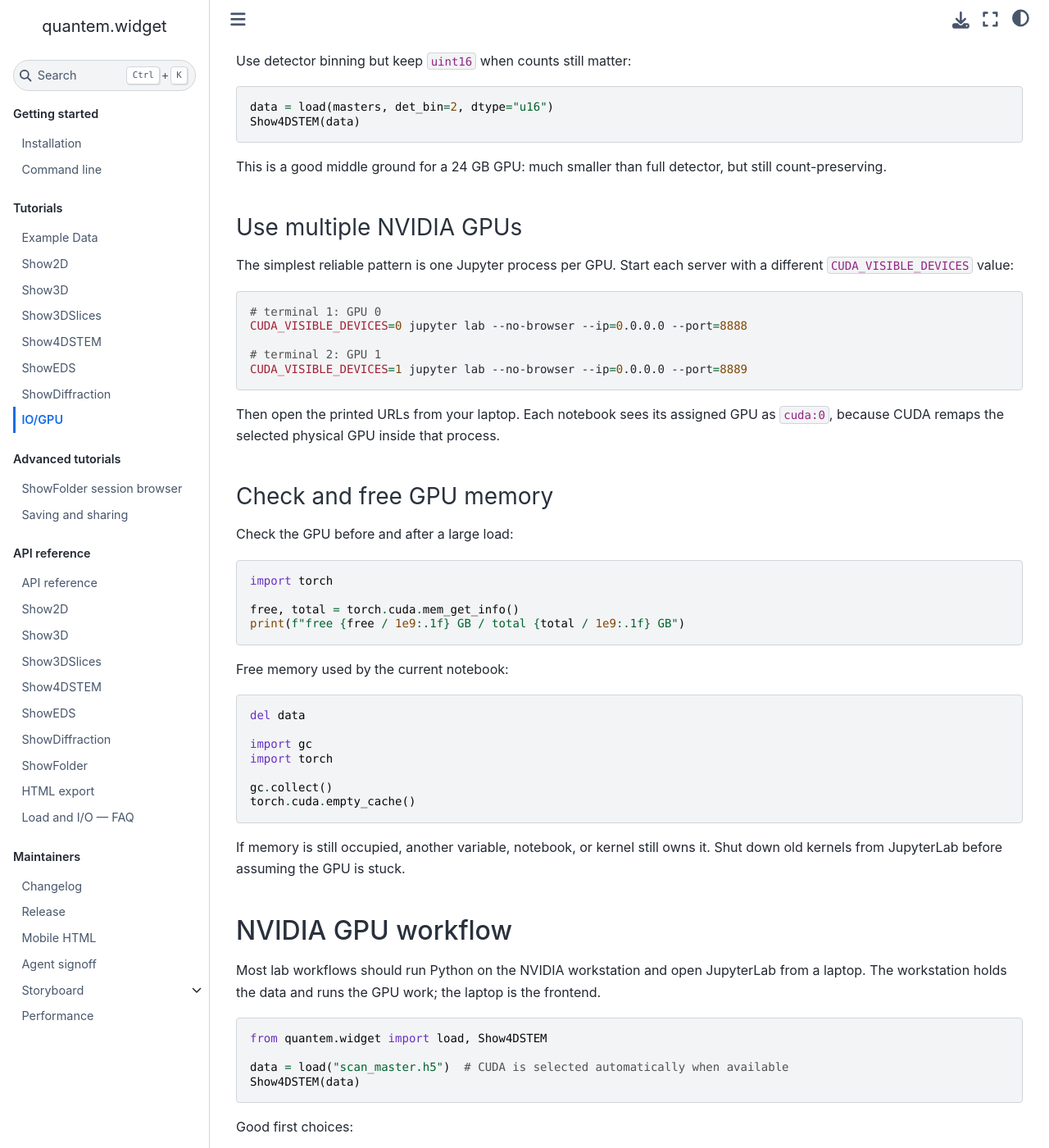
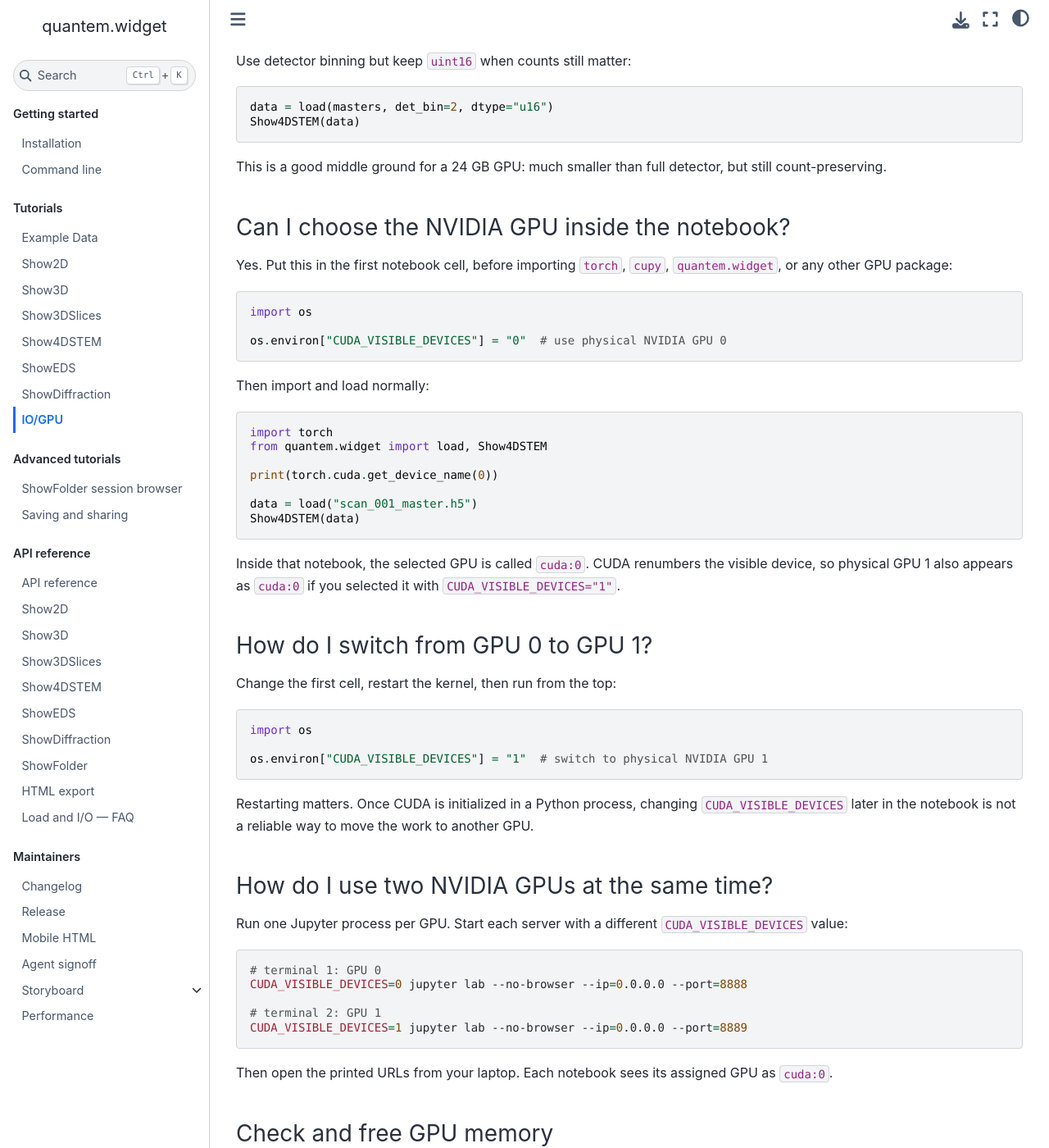
Before and after one commit to bobleesj/quantem.widget, a Jupyter Book: the page built from docs/tutorials/io_gpu.md, in a window 1280 px wide and 1400 px high, scrolled down 2623 px. Shown: the whole window at 82% size. Built offline with Jupyter Book 1.0.4 settings and Sphinx 7.4.7 and the Sphinx Book theme 1.1.4, drawn with Linux system fonts in a browser that asks for light colours; some of the changed text lies outside the part shown.

Commit message:
Document notebook GPU selection

````diff
--- a/docs/tutorials/io_gpu.md
+++ b/docs/tutorials/io_gpu.md
@@ -118,10 +118,51 @@ Show4DSTEM(data)
 This is a good middle ground for a 24 GB GPU: much smaller than full detector,
 but still count-preserving.
 
-### Use multiple NVIDIA GPUs
+### Can I choose the NVIDIA GPU inside the notebook?
 
-The simplest reliable pattern is one Jupyter process per GPU. Start each server
-with a different `CUDA_VISIBLE_DEVICES` value:
+Yes. Put this in the first notebook cell, before importing `torch`, `cupy`,
+`quantem.widget`, or any other GPU package:
+
+```python
+import os
+
+os.environ["CUDA_VISIBLE_DEVICES"] = "0"  # use physical NVIDIA GPU 0
+```
+
+Then import and load normally:
+
+```python
+import torch
+from quantem.widget import load, Show4DSTEM
+
+print(torch.cuda.get_device_name(0))
+
+data = load("scan_001_master.h5")
+Show4DSTEM(data)
+```
+
+Inside that notebook, the selected GPU is called `cuda:0`. CUDA renumbers the
+visible device, so physical GPU 1 also appears as `cuda:0` if you selected it
+with `CUDA_VISIBLE_DEVICES="1"`.
+
+### How do I switch from GPU 0 to GPU 1?
+
+Change the first cell, restart the kernel, then run from the top:
+
+```python
+import os
+
+os.environ["CUDA_VISIBLE_DEVICES"] = "1"  # switch to physical NVIDIA GPU 1
+```
+
+Restarting matters. Once CUDA is initialized in a Python process, changing
+`CUDA_VISIBLE_DEVICES` later in the notebook is not a reliable way to move the
+work to another GPU.
+
+### How do I use two NVIDIA GPUs at the same time?
+
+Run one Jupyter process per GPU. Start each server with a different
+`CUDA_VISIBLE_DEVICES` value:
 
 ```bash
 # terminal 1: GPU 0
@@ -132,8 +173,7 @@ CUDA_VISIBLE_DEVICES=1 jupyter lab --no-browser --ip=0.0.0.0 --port=8889
 ```
 
 Then open the printed URLs from your laptop. Each notebook sees its assigned
-GPU as `cuda:0`, because CUDA remaps the selected physical GPU inside that
-process.
+GPU as `cuda:0`.
 
 ### Check and free GPU memory
 
@@ -183,12 +223,16 @@ Good first choices:
 | 24 GB | `load(path)` for browsing, `load(path, det_bin=2)` if reconstruction also runs |
 | 16 GB or less | `load(path, det_bin=4, dtype="u8")` for browsing |
 
-Choose a specific NVIDIA GPU before launching Jupyter:
+Choose a specific NVIDIA GPU in the first notebook cell:
 
-```bash
-CUDA_VISIBLE_DEVICES=0 jupyter lab --no-browser --ip=0.0.0.0
-CUDA_VISIBLE_DEVICES=1 jupyter lab --no-browser --ip=0.0.0.0
+```python
+import os
+
+os.environ["CUDA_VISIBLE_DEVICES"] = "0"
 ```
+
+If you change that value, restart the kernel before loading data. To use two
+GPUs at once, run two Jupyter servers as shown above.
 
 Check what the notebook sees:
 
````
